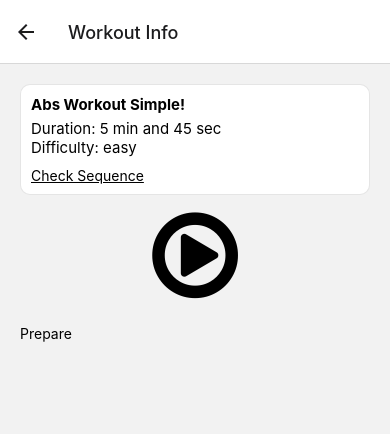
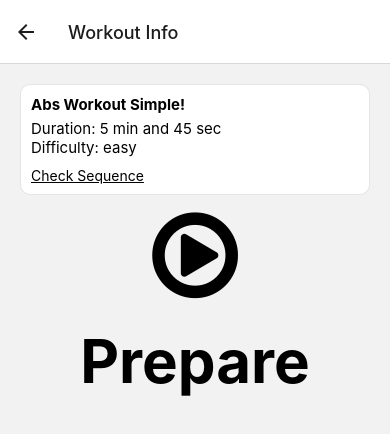
Before and after one commit to Jerga99/workout-app, a React Native app: screen / in a window 390 px wide. Both pictures are taken after a click on the element 195 px from the left and 175 px from the top of the page. Shown: the top 434 px of the page. Built offline with nearby package versions, Linux system fonts and the light colour scheme.

Commit message:
Conditional text styles

```diff
--- a/screens/WorkoutDetailScreen.tsx
+++ b/screens/WorkoutDetailScreen.tsx
@@ -102,8 +102,8 @@
           </View>
         }
       </View>
-      <View>
-        <Text>
+      <View style={{alignItems: "center"}}>
+        <Text style={{fontSize: 60, fontWeight: "bold"}}>
           { sequence.length === 0 ?
             "Prepare" :
             hasReachedEnd ?
```
